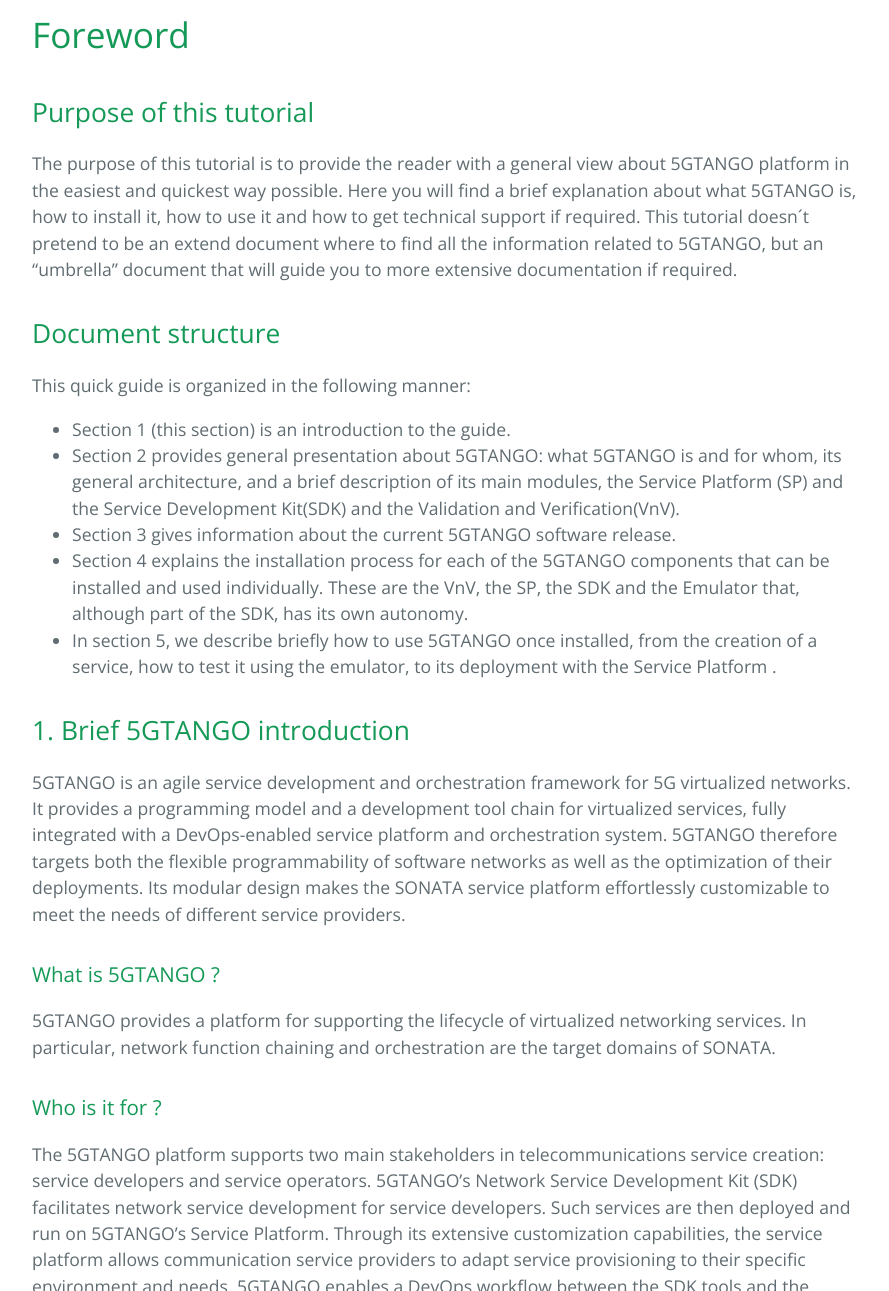
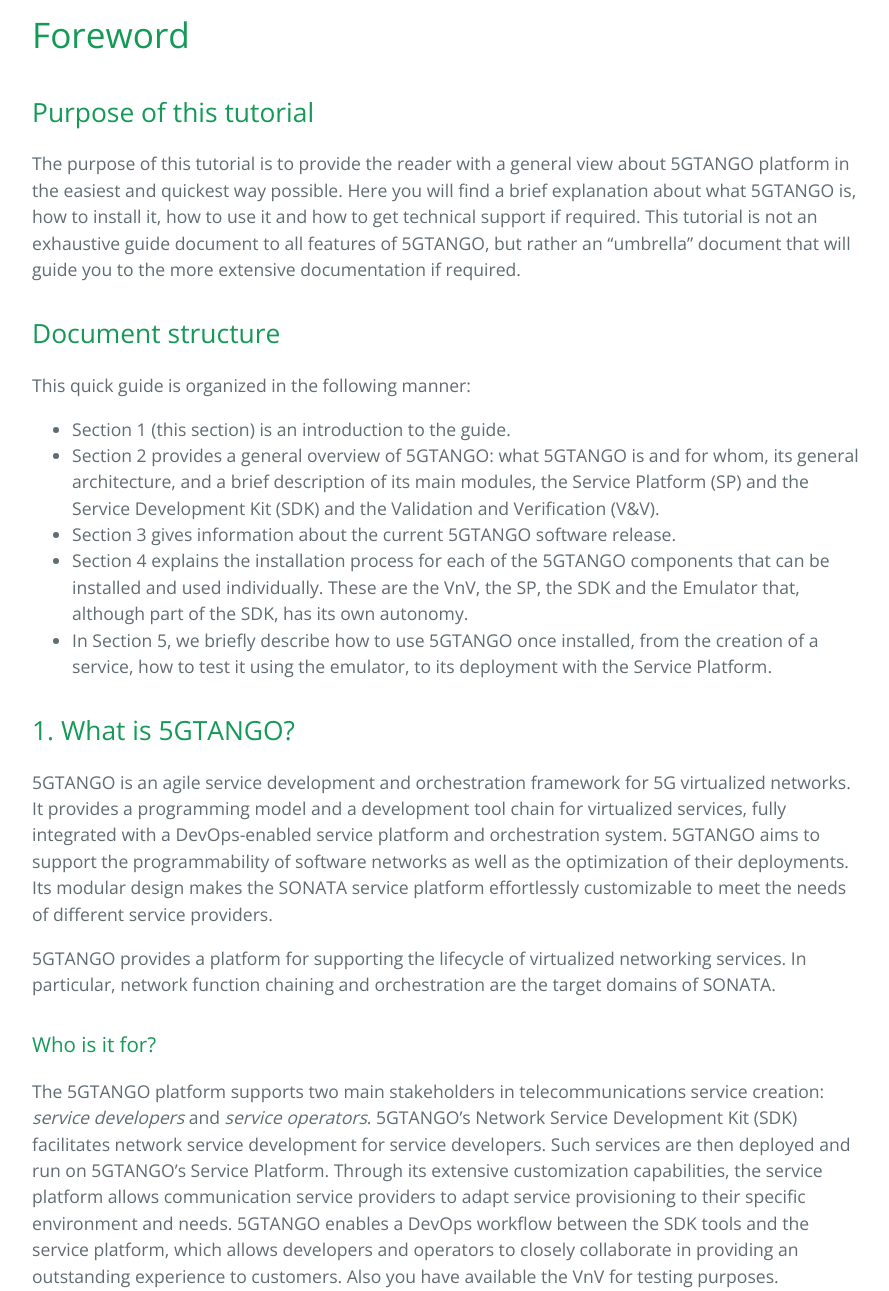
Before and after one commit to sonata-nfv/sonata-nfv.github.io, a Jekyll site: the page built from index.md, in a window 1280 px wide and 1400 px high, scrolled down 253 px, cut to the strip 109-1400 px from the top of the window. Shown: the whole strip, without its empty margins (192-1081 px from the left). Built offline with Jekyll 4.4.1, drawn with Linux system fonts in a browser that asks for light colours; some of the changed text lies outside the part shown.

Commit message:
Update of index.md introduction

```diff
--- a/index.md
+++ b/index.md
@@ -11,32 +11,30 @@ layout: default
 
 The purpose of this tutorial is to provide the reader with a general view about 5GTANGO platform in the easiest and quickest way possible.
 Here you will find a brief explanation about what 5GTANGO is, how to install it, how to use it and how to get technical support if required.
-This tutorial doesn´t pretend to be an extend document where to find all the information related to 5GTANGO, but an "umbrella" document that will guide you to more extensive documentation if required.
+This tutorial is not an exhaustive guide document to all features of 5GTANGO, but rather an "umbrella" document that will guide you to the more extensive documentation if required.
 
 ## Document structure
 
 This quick guide is organized in the following manner:
 
 * Section 1 (this section) is an introduction to the guide.
-* Section 2 provides general presentation about 5GTANGO: what 5GTANGO is and for whom, its general architecture, and a brief description of its main modules, the Service Platform (SP) and the Service Development Kit(SDK) and the Validation and Verification(VnV).
+* Section 2 provides a general overview of 5GTANGO: what 5GTANGO is and for whom, its general architecture, and a brief description of its main modules, the Service Platform (SP) and the Service Development Kit (SDK) and the Validation and Verification (V&V).
 * Section 3 gives information about the current 5GTANGO software release.
 * Section 4 explains the installation process for each of the 5GTANGO components that can be installed and used individually. These are the VnV, the SP, the SDK and the Emulator that, although part of the SDK, has its own autonomy.
-* In section 5, we describe briefly how to use 5GTANGO once installed, from the creation of a service, how to test it using the emulator, to its deployment with the Service Platform .
+* In Section 5, we briefly describe how to use 5GTANGO once installed, from the creation of a service, how to test it using the emulator, to its deployment with the Service Platform.
 
 
-## 1. Brief 5GTANGO introduction
+## 1. What is 5GTANGO?
 
-5GTANGO is an agile service development and orchestration framework for 5G virtualized networks. It provides a programming model and a development tool chain for virtualized services, fully integrated with a DevOps-enabled service platform and orchestration system. 5GTANGO therefore targets both the flexible programmability of software networks as well as the optimization of their deployments. Its modular design makes the SONATA service platform effortlessly customizable to meet the needs of different service providers.
-
-### What is 5GTANGO ?
+5GTANGO is an agile service development and orchestration framework for 5G virtualized networks. It provides a programming model and a development tool chain for virtualized services, fully integrated with a DevOps-enabled service platform and orchestration system. 5GTANGO aims to support the programmability of software networks as well as the optimization of their deployments. Its modular design makes the SONATA service platform effortlessly customizable to meet the needs of different service providers.
 
 5GTANGO provides a platform for supporting the lifecycle of virtualized networking services. In particular, network function chaining and orchestration are the target domains of SONATA.
 
-### Who is it for ?
+### Who is it for?
 
-The 5GTANGO platform supports two main stakeholders in telecommunications service creation: service developers and service operators. 5GTANGO's Network Service Development Kit (SDK) facilitates network service development for service developers. Such services are then deployed and run on 5GTANGO's Service Platform. Through its extensive customization capabilities, the service platform allows communication service providers to adapt service provisioning to their specific environment and needs. 5GTANGO enables a DevOps workflow between the SDK tools and the service platform, which allows developers and operators to closely collaborate in providing an outstanding experience to customers. Also you have available the VnV for testing purposes.
+The 5GTANGO platform supports two main stakeholders in telecommunications service creation: _service developers_ and _service operators_. 5GTANGO's Network Service Development Kit (SDK) facilitates network service development for service developers. Such services are then deployed and run on 5GTANGO's Service Platform. Through its extensive customization capabilities, the service platform allows communication service providers to adapt service provisioning to their specific environment and needs. 5GTANGO enables a DevOps workflow between the SDK tools and the service platform, which allows developers and operators to closely collaborate in providing an outstanding experience to customers. Also you have available the VnV for testing purposes.
 
-## 2. General architecture
+## 2. General Architecture
 
 The main architectural components of the 5GTANGO platform are shown in the figure below. In line with the support of service developers and service operators, SONATA distinguishes the two main components SDK and service platform. Services developed and deployed by this system run on top of the underlying infrastructure accessible to the SONATA system via Virtual Infrastructure Managers (VIMs), abstracting from the actual hardware and software.
 
@@ -44,7 +42,7 @@ Each of the three main components can be divided into a number of subcomponents,
 
 ![](https://github.com/sonata-nfv/sonata-nfv.github.io/blob/master/5GTANGOmaincomponents.png?raw=true)
 
-## 5GTANGO modules
+## 5GTANGO Modules
 
 The 5GTANGOplatform consists of a number of software modules which together provide the required functionality for network service creation, deployment, and management. Most modules can be attributed directly to either the service platform or to the service development (SDK), according to their use. Some modules are cross-cutting and are used in both major components.
 
```
Also changed, not shown: other parts of index.md (+3 -3 lines).
